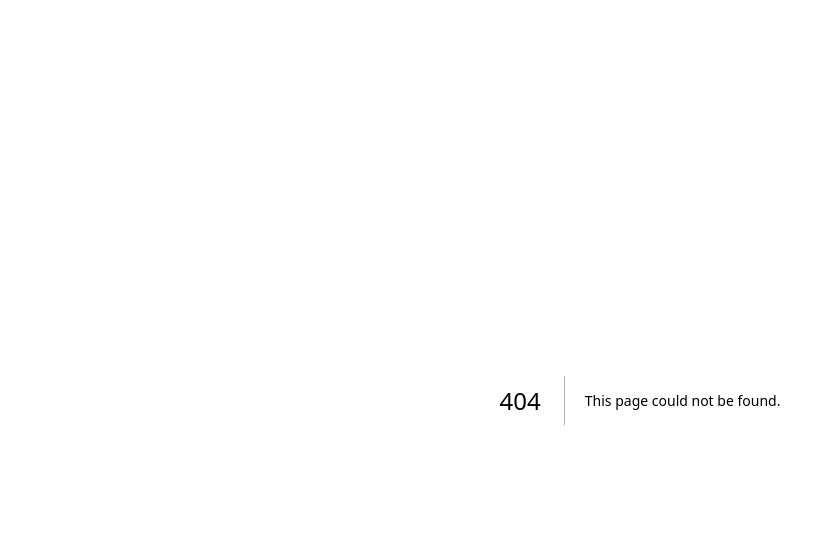
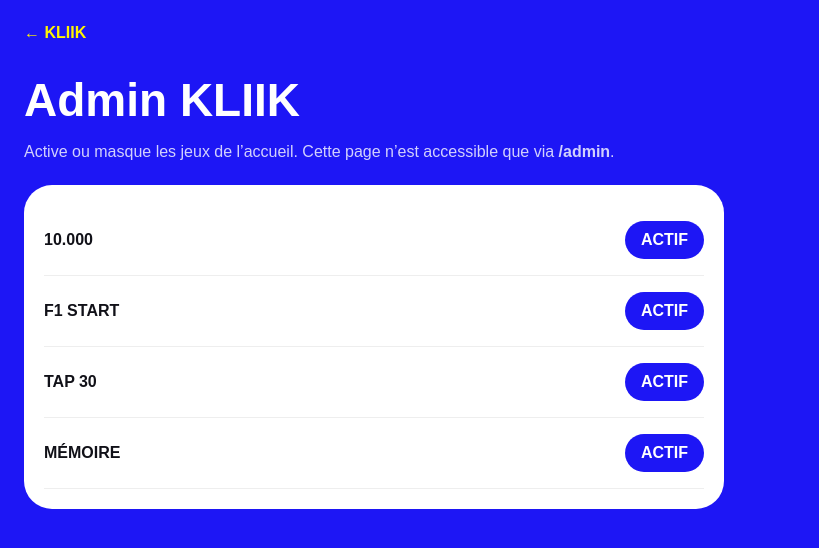
Before and after one commit to romainmannino/kliik, a Next.js app: page /admin in a window 1280 px wide. Before the commit this address had no page. Shown: the top 548 px of the page, without its empty margins (0-819 px from the left). Built offline with nearby package versions, Linux system fonts and the light colour scheme.

Commit message:
Move admin to hidden admin route

```diff
--- /dev/null
+++ b/app/admin/page.tsx
@@ -0,0 +1,36 @@
+'use client';
+
+import { useEffect, useState } from 'react';
+
+const games = [
+  { id:'ten', name:'10.000' },
+  { id:'f1', name:'F1 START' },
+  { id:'tap', name:'TAP 30' },
+  { id:'memory', name:'MÉMOIRE' },
+];
+
+export default function AdminPage(){
+  const [enabled,setEnabled]=useState<Record<string,boolean>>({ten:true,f1:true,tap:true,memory:true});
+  useEffect(()=>{
+    const raw=localStorage.getItem('kliik-enabled-games');
+    if(raw) setEnabled(JSON.parse(raw));
+  },[]);
+  const toggle=(id:string)=>{
+    setEnabled(prev=>{
+      const next={...prev,[id]:!prev[id]};
+      localStorage.setItem('kliik-enabled-games',JSON.stringify(next));
+      return next;
+    });
+  };
+  return <main style={{minHeight:'100dvh',background:'#1d16f5',padding:24,color:'white',fontFamily:'Arial'}}>
+    <a href="/" style={{color:'#fff500',fontWeight:900,textDecoration:'none'}}>← KLIIK</a>
+    <h1 style={{fontSize:46,marginBottom:6}}>Admin KLIIK</h1>
+    <p style={{opacity:.8,maxWidth:620}}>Active ou masque les jeux de l’accueil. Cette page n’est accessible que via <b>/admin</b>.</p>
+    <section style={{maxWidth:700,background:'white',color:'#111118',borderRadius:28,padding:20,marginTop:24}}>
+      {games.map(g=><div key={g.id} style={{display:'flex',justifyContent:'space-between',alignItems:'center',padding:'16px 0',borderBottom:'1px solid #eee'}}>
+        <strong>{g.name}</strong>
+        <button onClick={()=>toggle(g.id)} style={{border:0,borderRadius:999,padding:'10px 16px',fontWeight:900,background:enabled[g.id]?'#1d16f5':'#ddd',color:enabled[g.id]?'white':'#555'}}>{enabled[g.id]?'ACTIF':'MASQUÉ'}</button>
+      </div>)}
+    </section>
+  </main>;
+}
```
